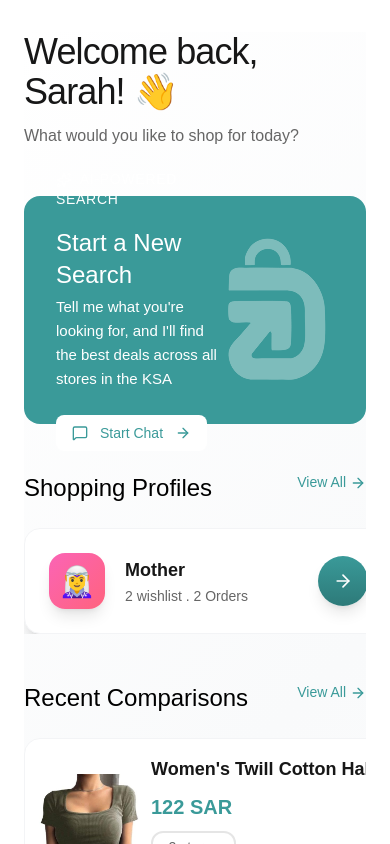
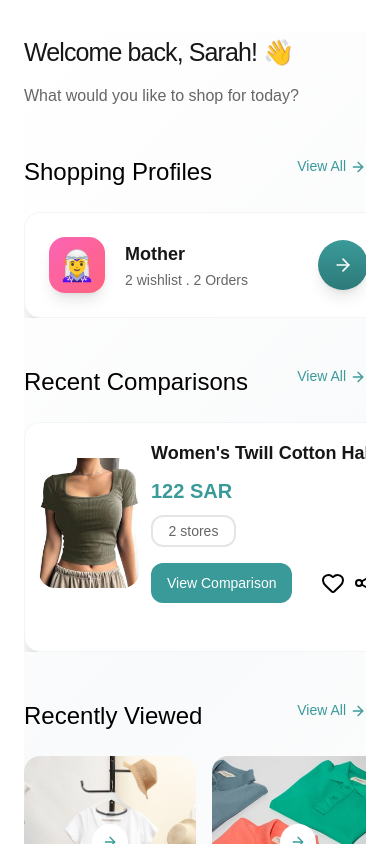
Before and after one commit to Trendlix/drooby, a Next.js app: page /en in a window 390 px wide. Shown: the top 844 px of the page. Built offline with nearby package versions, Linux system fonts and the light colour scheme.

Commit message:
edited for responsive in Header

```diff
--- a/app/shared/components/home/Header.tsx
+++ b/app/shared/components/home/Header.tsx
@@ -9,7 +9,7 @@ const Header = () => {
 	return (
 		<div className="w-full flex flex-col gap-y-12">
 			<div>
-				<h1 className="text-[36px] text-main-matte-black font-medium leading-10 -tracking-[0.9px]">
+				<h1 className="text-[25px] md:text-[36px] text-main-matte-black font-medium leading-10 -tracking-[0.9px]">
 					{t("HomePage.title")}
 				</h1>
 				<p className="mt-3 text-main-bold-gray">
@@ -23,7 +23,7 @@ const Header = () => {
 
 const Banner = () => {
 	return (
-		<div className="bg-main-mediterranean-green w-full h-57 rounded-2xl p-8 flex items-center justify-between">
+		<div className="hidden md:flex bg-main-mediterranean-green w-full h-57 rounded-2xl p-8 items-center justify-between">
 			<div className="text-white flex flex-col">
 				<p className="text-white uppercase text-sm leading-5 tracking-[0.7px]">
 					<Sparkles className="inline mr-1 w-4 h-4" /> AI-Powered Search
@@ -31,7 +31,7 @@ const Banner = () => {
 				<h2 className="font-medium text-[24px] leading-8 mt-4.5">
 					Start a New Search
 				</h2>
-				<p className="mt-1 text-[15px] leading-6 ">{`Tell me what you're looking for, and I'll find the best deals across all stores in the KSA`}</p>
+				<p className="mt-1 text-sm lg:text-[15px] leading-6 max-w-md lg:max-w-max">{`Tell me what you're looking for, and I'll find the best deals across all stores in the KSA`}</p>
 				<Link
 					href="/en/chat"
 					className="flex items-center gap-x-3 py-2 px-4 max-w-fit text-center capitalize bg-white text-main-mediterranean-green mt-6 rounded-lg text-sm leading-5 font-medium"
```
